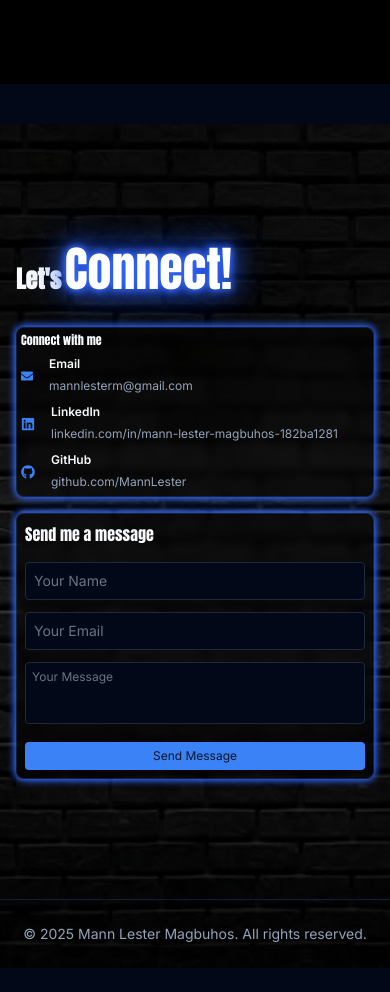
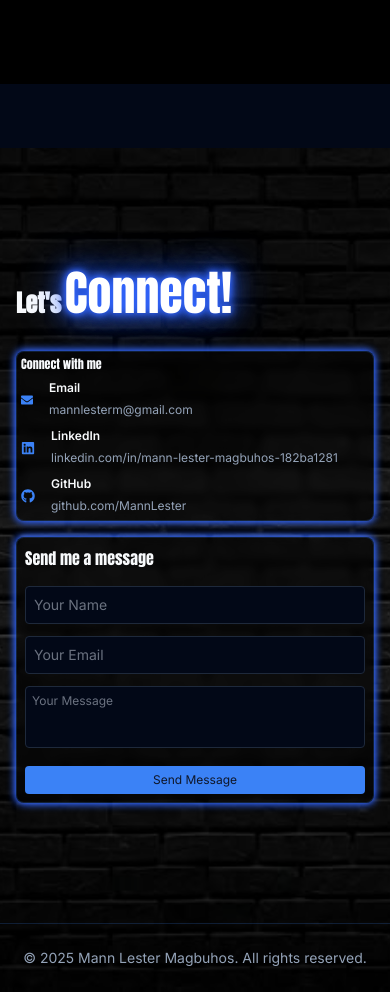
Before and after one commit to MannLester/PortfolioWebsite, a Next.js app: page / in a window 390 px wide. Shown: the part 4980-5972 px from the top of the page. Before the commit the page ends 5948 px from the top, so only its background shows below. Built offline with nearby package versions, Linux system fonts and the light colour scheme.

Commit message:
Contact Page Adjusted

```diff
--- a/src/components/sections/ContactPage.tsx
+++ b/src/components/sections/ContactPage.tsx
@@ -71,7 +71,7 @@ const ContactPage = () => {
   };
 
   return (
-    <section id="contact" className="min-h-screen flex flex-col relative mt-10 sm:mt-0" style={{ backgroundImage: `url(${brickBackground.src})`, backgroundSize: 'cover', backgroundPosition: 'center' }}>
+    <section id="contact" className="min-h-screen flex flex-col relative mt-16 sm:mt-0" style={{ backgroundImage: `url(${brickBackground.src})`, backgroundSize: 'cover', backgroundPosition: 'center' }}>
       <div className="absolute inset-0 bg-black opacity-50" />
 
       {/* Main Content */}
```
